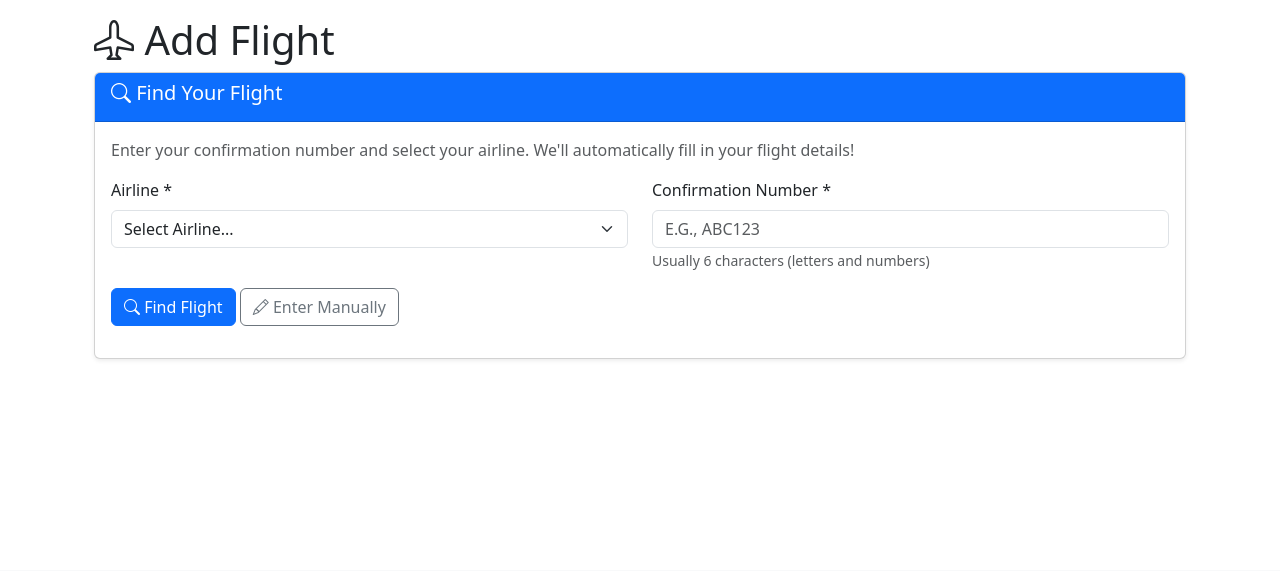
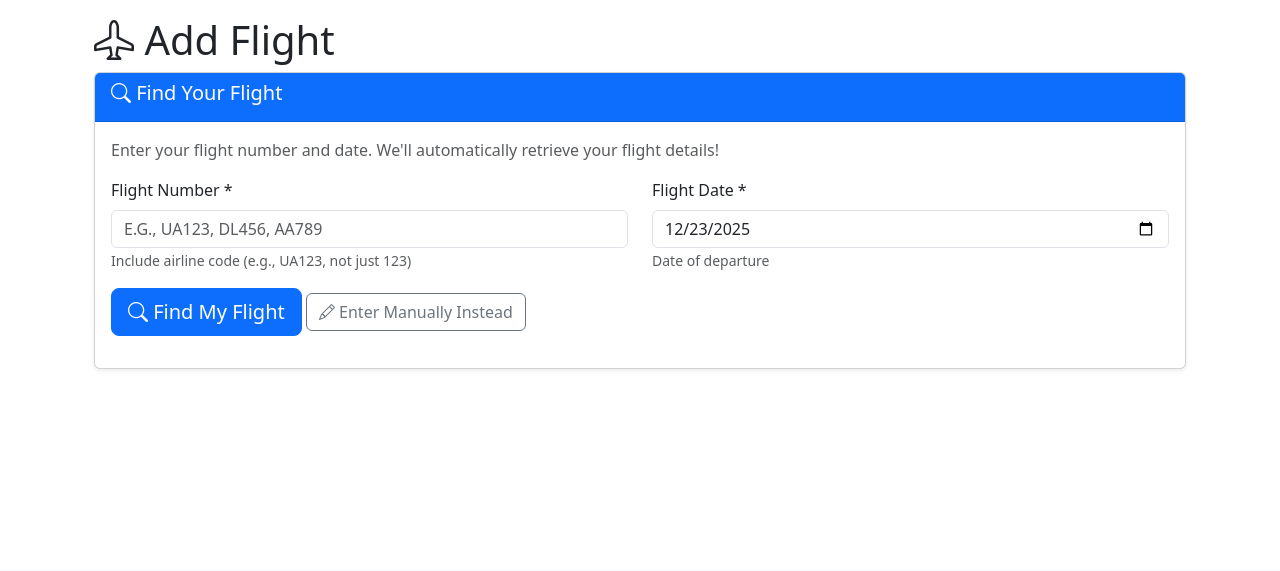
Before and after one commit to wingnut144/TravelTracker, a Flask app: page /trips/1/flights/add in a window 1280 px wide. Shown: the part 142-713 px from the top of the page. Run offline with Flask 3, Linux system fonts and the light colour scheme; a user stored in the database is signed in; tables that the repository leaves empty hold one stand-in row (values such as "Sample post").

Commit message:
Update add_flight.html

```diff
--- a/templates/trips/add_flight.html
+++ b/templates/trips/add_flight.html
@@ -18,38 +18,29 @@
             <h5><i class="bi bi-search"></i> Find Your Flight</h5>
         </div>
         <div class="card-body">
-            <p class="text-muted">Enter your confirmation number and select your airline. We'll automatically fill in your flight details!</p>
+            <p class="text-muted">Enter your flight number and date. We'll automatically retrieve your flight details!</p>
 
             <div class="row">
                 <div class="col-md-6 mb-3">
-                    <label for="airline" class="form-label">Airline *</label>
-                    <select class="form-select" id="airline" required>
-                        <option value="">Select Airline...</option>
-                        <option value="AA">American Airlines</option>
-                        <option value="DL">Delta Air Lines</option>
-                        <option value="UA">United Airlines</option>
-                        <option value="WN">Southwest Airlines</option>
-                        <option value="B6">JetBlue Airways</option>
-                        <option value="AS">Alaska Airlines</option>
-                        <option value="F9">Frontier Airlines</option>
-                        <option value="NK">Spirit Airlines</option>
-                    </select>
+                    <label for="flightNumber" class="form-label">Flight Number *</label>
+                    <input type="text" class="form-control text-uppercase" id="flightNumber"
+                           placeholder="e.g., UA123, DL456, AA789" required>
+                    <small class="text-muted">Include airline code (e.g., UA123, not just 123)</small>
                 </div>
 
                 <div class="col-md-6 mb-3">
-                    <label for="confirmationNumber" class="form-label">Confirmation Number *</label>
-                    <input type="text" class="form-control text-uppercase" id="confirmationNumber"
-                           placeholder="e.g., ABC123" required>
-                    <small class="text-muted">Usually 6 characters (letters and numbers)</small>
+                    <label for="flightDate" class="form-label">Flight Date *</label>
+                    <input type="date" class="form-control" id="flightDate" required>
+                    <small class="text-muted">Date of departure</small>
                 </div>
             </div>
 
-            <button type="button" class="btn btn-primary" onclick="lookupFlight()">
-                <i class="bi bi-search"></i> Find Flight
+            <button type="button" class="btn btn-primary btn-lg" onclick="lookupFlight()">
+                <i class="bi bi-search"></i> Find My Flight
             </button>
 
             <button type="button" class="btn btn-outline-secondary" onclick="showManualForm()">
-                <i class="bi bi-pencil"></i> Enter Manually
+                <i class="bi bi-pencil"></i> Enter Manually Instead
             </button>
 
             <div id="lookupStatus" class="mt-3"></div>
@@ -59,20 +50,19 @@
     <!-- Step 2: Flight Details Form -->
     <form method="POST" id="flightForm" style="display: none;">
         <div class="card mb-4">
-            <div class="card-header">
+            <div class="card-header bg-info text-white">
                 <h5><i class="bi bi-airplane"></i> Flight Details</h5>
             </div>
             <div class="card-body">
                 <div class="row">
                     <div class="col-md-6 mb-3">
-                        <label for="airlineDisplay" class="form-label">Airline *</label>
-                        <input type="text" class="form-control" id="airlineDisplay" name="airline" required>
+                        <label for="airline" class="form-label">Airline *</label>
+                        <input type="text" class="form-control" id="airline" name="airline" required>
                     </div>
 
                     <div class="col-md-6 mb-3">
                         <label for="flight_number" class="form-label">Flight Number *</label>
-                        <input type="text" class="form-control" id="flight_number" name="flight_number"
-                               placeholder="e.g., UA123" required>
+                        <input type="text" class="form-control" id="flight_number" name="flight_number" required>
                     </div>
                 </div>
             </div>
@@ -88,13 +78,14 @@
                     <div class="col-md-3 mb-3">
                         <label for="departure_airport" class="form-label">Airport Code *</label>
                         <input type="text" class="form-control text-uppercase" id="departure_airport"
-                               name="departure_airport" placeholder="E.G., SFO" maxlength="3" required>
+                               name="departure_airport" placeholder="SFO" maxlength="3" required>
+                        <small class="text-muted">3-letter code</small>
                     </div>
 
                     <div class="col-md-3 mb-3">
                         <label for="departure_terminal" class="form-label">Terminal</label>
                         <input type="text" class="form-control" id="departure_terminal"
-                               name="departure_terminal" placeholder="e.g., 2, T3">
+                               name="departure_terminal" placeholder="2">
                     </div>
 
                     <div class="col-md-3 mb-3">
@@ -106,7 +97,7 @@
                     <div class="col-md-3 mb-3">
                         <label for="departure_gate" class="form-label">Gate</label>
                         <input type="text" class="form-control" id="departure_gate"
-                               name="departure_gate" placeholder="e.g., B12">
+                               name="departure_gate" placeholder="B12">
                     </div>
                 </div>
             </div>
@@ -122,13 +113,14 @@
                     <div class="col-md-3 mb-3">
                         <label for="arrival_airport" class="form-label">Airport Code *</label>
                         <input type="text" class="form-control text-uppercase" id="arrival_airport"
-                               name="arrival_airport" placeholder="E.G., LAX" maxlength="3" required>
+                               name="arrival_airport" placeholder="LAX" maxlength="3" required>
+                        <small class="text-muted">3-letter code</small>
                     </div>
 
                     <div class="col-md-3 mb-3">
                         <label for="arrival_terminal" class="form-label">Terminal</label>
                         <input type="text" class="form-control" id="arrival_terminal"
-                               name="arrival_terminal" placeholder="e.g., 1, T2">
+                               name="arrival_terminal" placeholder="1">
                     </div>
 
                     <div class="col-md-3 mb-3">
@@ -140,7 +132,7 @@
                     <div class="col-md-3 mb-3">
                         <label for="arrival_gate" class="form-label">Gate</label>
                         <input type="text" class="form-control" id="arrival_gate"
-                               name="arrival_gate" placeholder="e.g., A5">
+                               name="arrival_gate" placeholder="A5">
                     </div>
                 </div>
             </div>
@@ -156,13 +148,13 @@
                     <div class="col-md-6 mb-3">
                         <label for="confirmation_number" class="form-label">Confirmation Number</label>
                         <input type="text" class="form-control" id="confirmation_number"
-                               name="confirmation_number">
+                               name="confirmation_number" placeholder="ABC123">
                     </div>
 
                     <div class="col-md-6 mb-3">
                         <label for="seat_number" class="form-label">Seat</label>
                         <input type="text" class="form-control" id="seat_number"
-                               name="seat_number" placeholder="e.g., 12A">
+                               name="seat_number" placeholder="12A">
                     </div>
                 </div>
 
@@ -179,14 +171,13 @@
 
                 <div class="mb-3">
                     <label for="notes" class="form-label">Notes</label>
-                    <textarea class="form-control" id="notes" name="notes" rows="3"
-                              placeholder="Any additional notes..."></textarea>
+                    <textarea class="form-control" id="notes" name="notes" rows="3"></textarea>
                 </div>
             </div>
         </div>
 
         <div class="d-flex gap-2">
-            <button type="submit" class="btn btn-success">
+            <button type="submit" class="btn btn-success btn-lg">
                 <i class="bi bi-check-circle"></i> Add Flight
             </button>
             <a href="{{ url_for('view_trip', trip_id=trip.id) }}" class="btn btn-secondary">
@@ -201,24 +192,24 @@
 
 <script>
 function lookupFlight() {
-    const airline = document.getElementById('airline').value;
-    const confirmationNumber = document.getElementById('confirmationNumber').value.toUpperCase();
+    const flightNumber = document.getElementById('flightNumber').value.toUpperCase().trim();
+    const flightDate = document.getElementById('flightDate').value;
     const statusDiv = document.getElementById('lookupStatus');
 
-    if (!airline || !confirmationNumber) {
-        statusDiv.innerHTML = '<div class="alert alert-warning">Please select an airline and enter a confirmation number.</div>';
+    if (!flightNumber || !flightDate) {
+        statusDiv.innerHTML = '<div class="alert alert-warning"><i class="bi bi-exclamation-triangle"></i> Please enter both flight number and date.</div>';
         return;
     }
 
-    statusDiv.innerHTML = '<div class="alert alert-info"><i class="bi bi-hourglass-split"></i> Looking up your flight...</div>';
+    statusDiv.innerHTML = '<div class="alert alert-info"><i class="bi bi-hourglass-split"></i> Looking up your flight details...</div>';
 
-    fetch(`/api/flights/lookup?airline=${airline}&confirmation=${confirmationNumber}`)
+    fetch(`/api/flights/lookup?flight_number=${flightNumber}&date=${flightDate}`)
         .then(response => response.json())
         .then(data => {
             if (data.success) {
                 // Fill in the form with API data
-                document.getElementById('airlineDisplay').value = data.flight.airline_name || airline;
-                document.getElementById('flight_number').value = data.flight.flight_number || '';
+                document.getElementById('airline').value = data.flight.airline || '';
+                document.getElementById('flight_number').value = data.flight.flight_number || flightNumber;
                 document.getElementById('departure_airport').value = data.flight.departure_airport || '';
                 document.getElementById('arrival_airport').value = data.flight.arrival_airport || '';
                 document.getElementById('departure_time').value = data.flight.departure_time || '';
@@ -227,61 +218,55 @@ function lookupFlight() {
                 document.getElementById('arrival_terminal').value = data.flight.arrival_terminal || '';
                 document.getElementById('departure_gate').value = data.flight.departure_gate || '';
                 document.getElementById('arrival_gate').value = data.flight.arrival_gate || '';
-                document.getElementById('confirmation_number').value = confirmationNumber;
 
                 // Hide lookup, show form
                 document.getElementById('lookupSection').style.display = 'none';
                 document.getElementById('flightForm').style.display = 'block';
-                statusDiv.innerHTML = '';
+
+                statusDiv.innerHTML = '<div class="alert alert-success"><i class="bi bi-check-circle"></i> Flight found! Review and edit details below.</div>';
+                window.scrollTo(0, 0);
             } else {
                 statusDiv.innerHTML = `<div class="alert alert-warning">
-                    <i class="bi bi-exclamation-triangle"></i> ${data.message || 'Could not find flight details.'}
-                    <button type="button" class="btn btn-sm btn-outline-secondary ms-2" onclick="showManualForm()">Enter Manually</button>
+                    <i class="bi bi-exclamation-triangle"></i> ${data.message || 'Could not find flight details. Please check the flight number and date.'}
+                    <button type="button" class="btn btn-sm btn-warning ms-2" onclick="showManualForm()">Enter Manually</button>
                 </div>`;
             }
         })
         .catch(error => {
+            console.error('Error:', error);
             statusDiv.innerHTML = `<div class="alert alert-danger">
-                <i class="bi bi-x-circle"></i> Error looking up flight.
-                <button type="button" class="btn btn-sm btn-outline-secondary ms-2" onclick="showManualForm()">Enter Manually</button>
+                <i class="bi bi-x-circle"></i> Error looking up flight. Please try again or enter details manually.
+                <button type="button" class="btn btn-sm btn-danger ms-2" onclick="showManualForm()">Enter Manually</button>
             </div>`;
         });
 }
 
 function showManualForm() {
-    const airline = document.getElementById('airline').value;
-    const confirmationNumber = document.getElementById('confirmationNumber').value;
+    const flightNumber = document.getElementById('flightNumber').value.toUpperCase();
 
-    // Pre-fill what we have
-    if (airline) {
-        const airlineNames = {
-            'AA': 'American Airlines',
-            'DL': 'Delta Air Lines',
-            'UA': 'United Airlines',
-            'WN': 'Southwest Airlines',
-            'B6': 'JetBlue Airways',
-            'AS': 'Alaska Airlines',
-            'F9': 'Frontier Airlines',
-            'NK': 'Spirit Airlines'
-        };
-        document.getElementById('airlineDisplay').value = airlineNames[airline] || airline;
-    }
-
-    if (confirmationNumber) {
-        document.getElementById('confirmation_number').value = confirmationNumber.toUpperCase();
+    if (flightNumber) {
+        document.getElementById('flight_number').value = flightNumber;
     }
 
     document.getElementById('lookupSection').style.display = 'none';
     document.getElementById('flightForm').style.display = 'block';
+    window.scrollTo(0, 0);
 }
 
 function resetForm() {
     document.getElementById('lookupSection').style.display = 'block';
     document.getElementById('flightForm').style.display = 'none';
     document.getElementById('lookupStatus').innerHTML = '';
-    document.getElementById('airline').value = '';
-    document.getElementById('confirmationNumber').value = '';
+    document.getElementById('flightNumber').value = '';
+    document.getElementById('flightDate').value = '';
     document.getElementById('flightForm').reset();
+    window.scrollTo(0, 0);
 }
+
+// Set default date to today
+document.addEventListener('DOMContentLoaded', function() {
+    const today = new Date().toISOString().split('T')[0];
+    document.getElementById('flightDate').value = today;
+});
 </script>
 {% endblock %}
```
